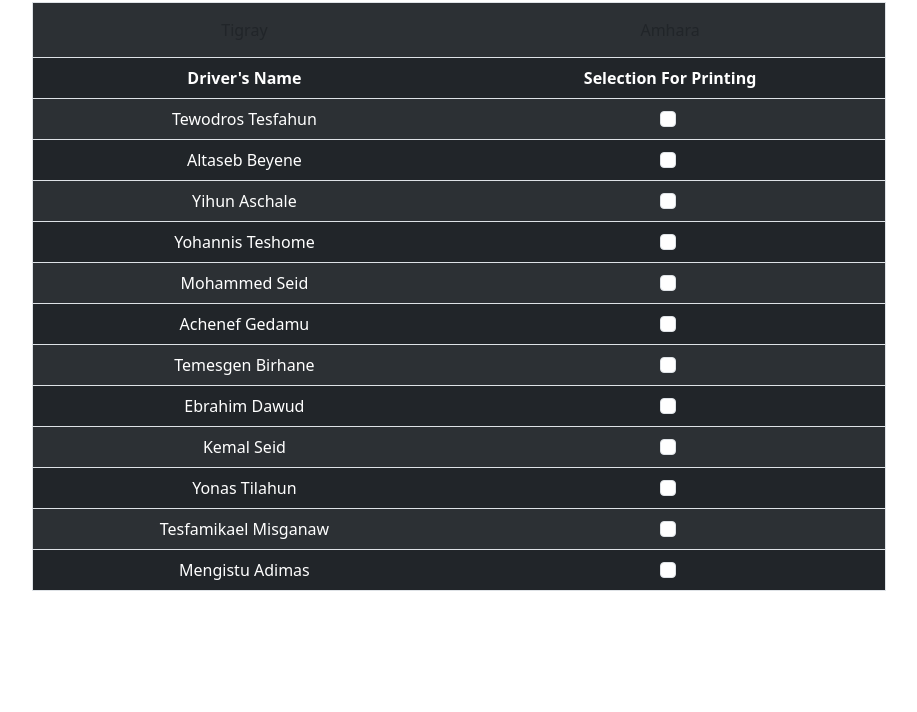
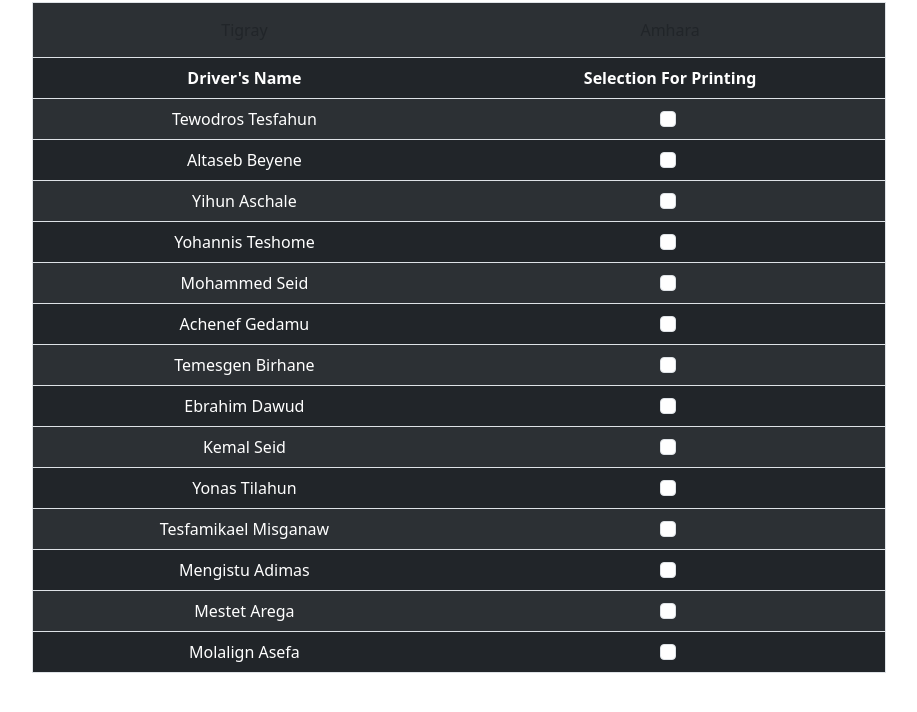
Before and after one commit to Natnael-Kibrom/agptasks, a plain HTML site: page index.html in a window 1280 px wide. Both pictures are taken after a click on the button "Amhara". Shown: the part 62-774 px from the top of the page, without its empty margins (181-1098 px from the left). Drawn offline with nearby package versions, Linux system fonts and the light colour scheme.

Commit message:
index.html

```diff
--- a/index.html
+++ b/index.html
@@ -204,6 +204,14 @@
                 <td>Mengistu Adimas</td>
                 <td class=""><input class="form-check-input me-1" type="checkbox"></td>
             </tr>
+            <tr class="am">
+                <td>Mestet Arega</td>
+                <td class=""><input class="form-check-input me-1" type="checkbox"></td>
+            </tr>
+            <tr class="am">
+                <td>Molalign Asefa</td>
+                <td class=""><input class="form-check-input me-1" type="checkbox"></td>
+            </tr>
         </table>
     </div>
     <div id="nameDisplayContainer"></div>
```
